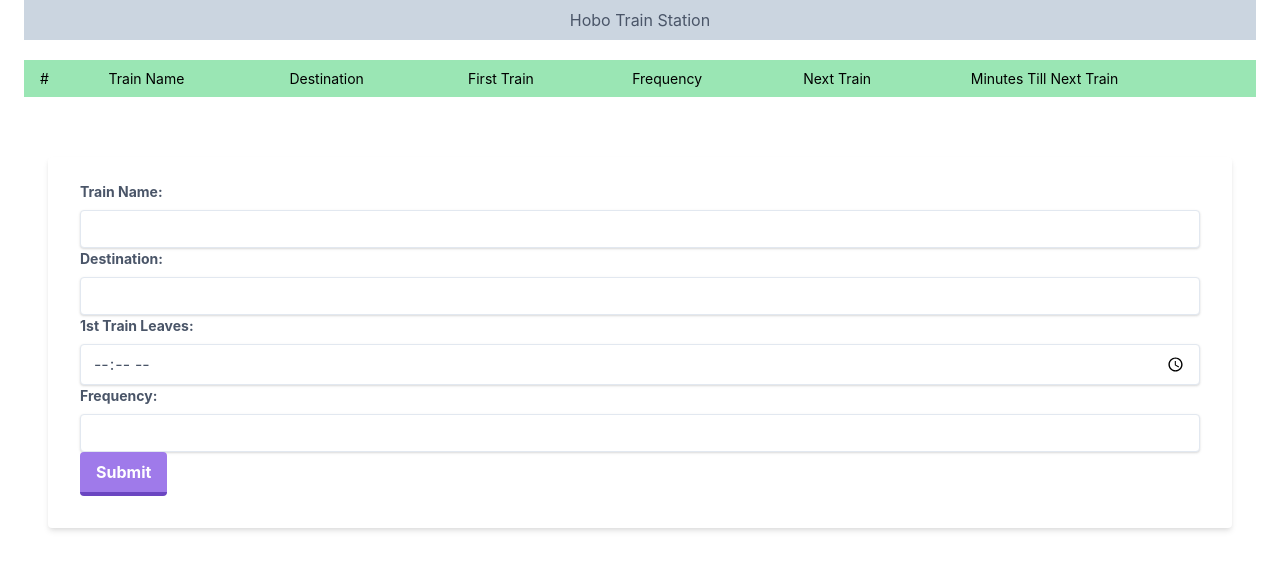
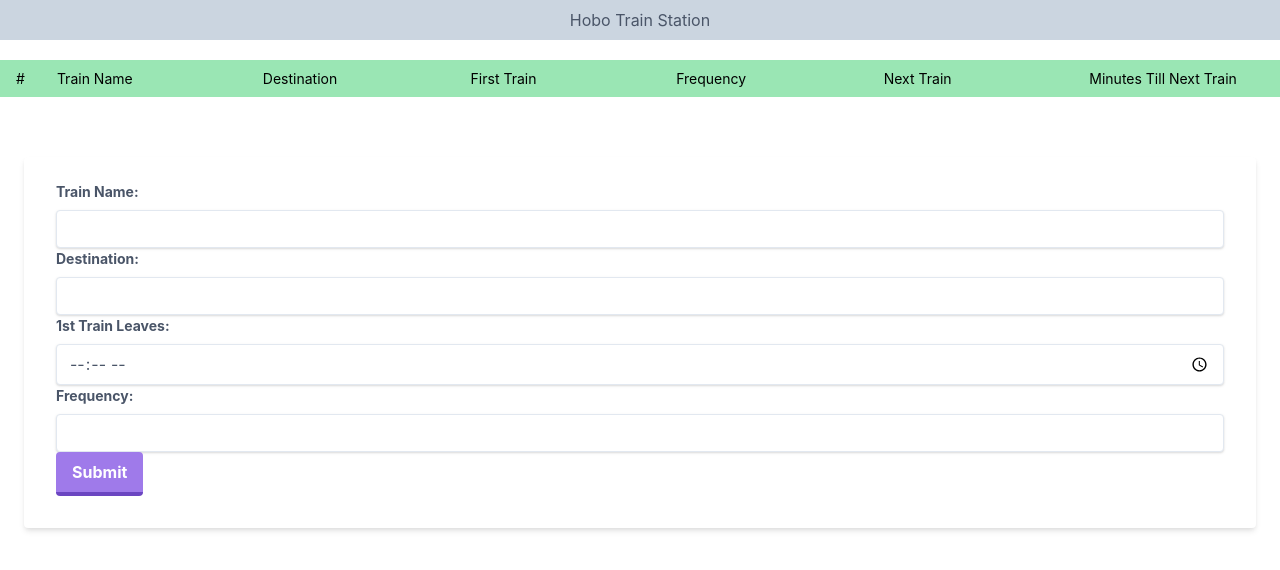
Before and after one commit to StevenCreates/TrainScheduler, a website: page public/index.html in a window 1280 px wide. Drawn offline with nearby package versions, Linux system fonts and the light colour scheme; no server answers.

Commit message:
making some visual tweaks

```diff
--- a/public/index.html
+++ b/public/index.html
@@ -9,24 +9,29 @@
   <script src="https://www.gstatic.com/firebasejs/7.0.0/firebase-database.js"></script>
 </head>
 <body>
-<div class="ml-6 mr-6">
+<div class="container mx-auto">
   <span class="block text-gray-700 text-center bg-gray-400 px-4 py-2">Hobo Train Station</span>
-  <div class="flex-1 table w-full mt-5">
-      <div class="table-row ">
-        <div id="number" class="table-cell bg-green-300 text-black px-4 py-2 text-sm">#</div>
-        <div id="trainName" class="table-cell bg-green-300 text-black px-4 py-2 text-sm">Train Name</div>
-        <div id="destination" class="table-cell bg-green-300 text-black px-4 py-2 text-sm">Destination</div>
-        <div id="firstTrain" class="table-cell bg-green-300 text-black px-4 py-2 text-sm">First Train</div>
-        <div id="frequency" class="table-cell bg-green-300 text-black px-4 py-2 text-sm">Frequency</div>
-        <div id="nextTrain" class="table-cell bg-green-300 text-black px-4 py-2 text-sm">Next Train</div>
-        <div id="minutes" class="table-cell bg-green-300 text-black px-4 py-2 text-sm">Minutes Till Next Train</div>
+
+  <div class=" table w-full mt-5">
+      <div class=" table-row ">
+        <div id="number" class=" table-cell bg-green-300 text-black px-4 py-2 text-sm">#</div>
+        <div id="trainName" class=" w-1/6 table-cell bg-green-300 text-black px-4 py-2 text-sm">Train Name</div>
+        <div id="destination" class=" w-1/6 table-cell bg-green-300 text-black px-4 py-2 text-sm">Destination</div>
+        <div id="firstTrain" class=" w-1/6 table-cell bg-green-300 text-black px-4 py-2 text-sm">First Train</div>
+        <div id="frequency" class=" w-1/6 table-cell bg-green-300 text-black px-4 py-2 text-sm">Frequency</div>
+        <div id="nextTrain" class=" w-1/6 table-cell bg-green-300 text-black px-4 py-2 text-sm">Next Train</div>
+        <div id="minutes" class=" w-1/6 table-cell bg-green-300 text-black px-4 py-2 text-sm">Minutes Till Next Train</div>
       </div>
   </div>
-<div class="table w-full mt-5">
-<div class="emptyRow table-row">
+
+
+<div id="emptyRow" class=" table w-full mt-5">
+
+
 
 </div>
-</div>
+
+
 
 <div class="w-auto m-6 mt-10">
 <form class="bg-white shadow-md rounded px-8 pt-6 pb-8 mb-4">
```
